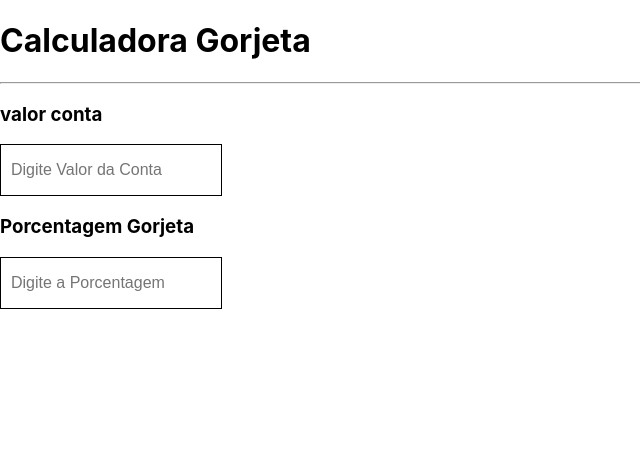
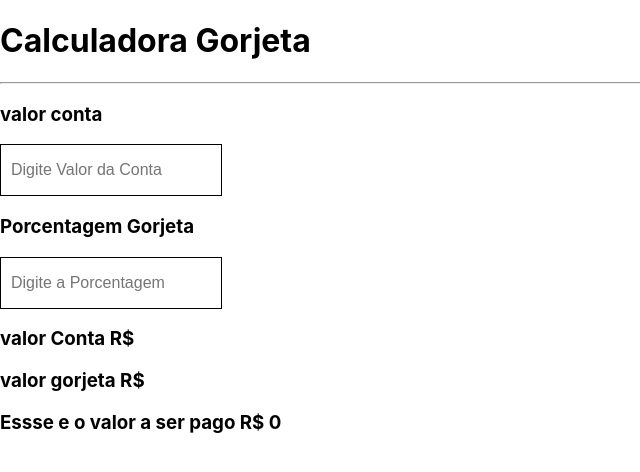
Before and after one commit to RafaelPsouzaa/introduction-java, a React (Create React App) app in the folder javaBasico/meusite/: page / in a window 1280 px wide. Shown: the top 472 px of the page, without its empty margins (0-640 px from the left). Built offline with nearby package versions, Linux system fonts and the light colour scheme.

Commit message:
calculadora pronta

```diff
--- a/javaBasico/meusite/src/App.js
+++ b/javaBasico/meusite/src/App.js
@@ -9,14 +9,15 @@ import styled from 'styled-components';
         border:1px solid #000;
         `;
     function App(){
+
         const [valor,setValor] = useState('');
         const [gorjeta,setGorjeta] = useState('');
 
         const handleInput = (e) =>{
-            setValor(e.target.value)
+            setValor(parseFloat (e.target.value))
         };
         const gorjeInput =(e) =>{
-            setGorjeta(e.target.value)
+            setGorjeta (parseFloat(e.target.value))
         };
 
         return (
@@ -26,6 +27,11 @@ import styled from 'styled-components';
         <Input placeholder = "Digite Valor da Conta" type="number" value ={valor} onChange={handleInput}/><br/>
         <h3>Porcentagem Gorjeta</h3>
          <Input placeholder = "Digite a Porcentagem" type= "number" value ={gorjeta} onChange={gorjeInput}/>
+            <h3>valor Conta R$ {valor}</h3>
+            <h3> valor gorjeta R$ {gorjeta}</h3>
+            <h3>Essse e o valor a ser pago R$ {valor +((gorjeta*valor)/100) }</h3>
+
+
         </>
          );
         }
```
